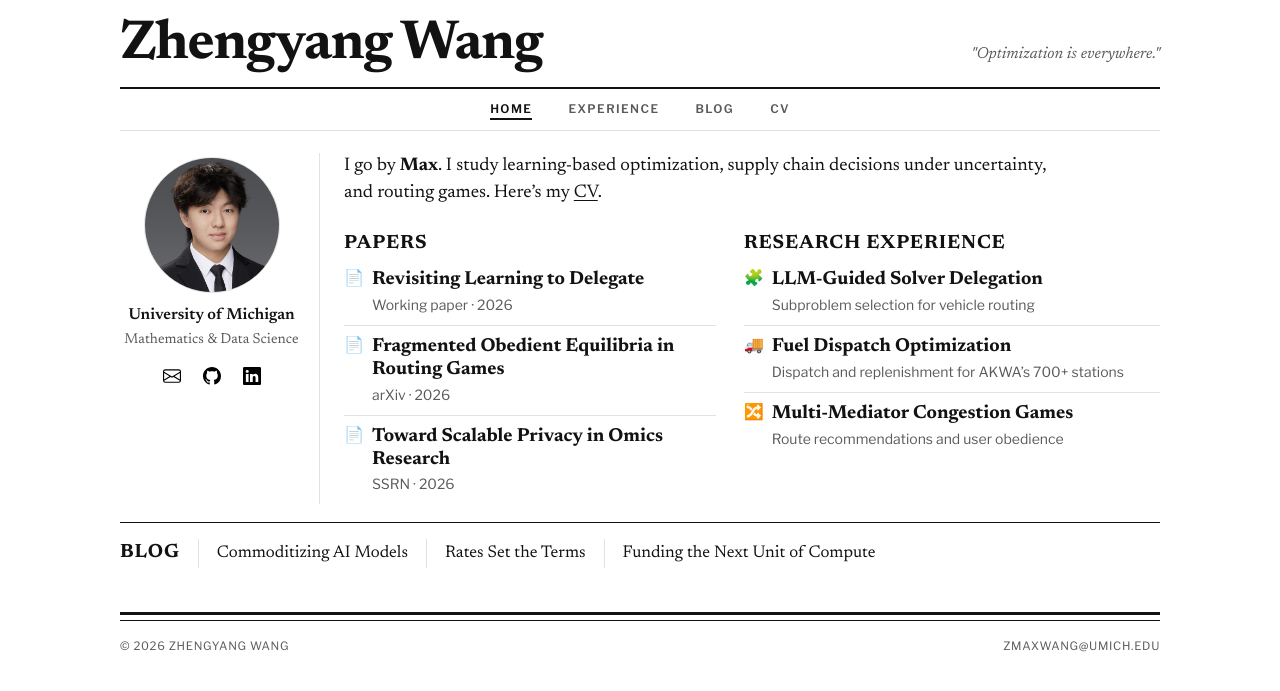
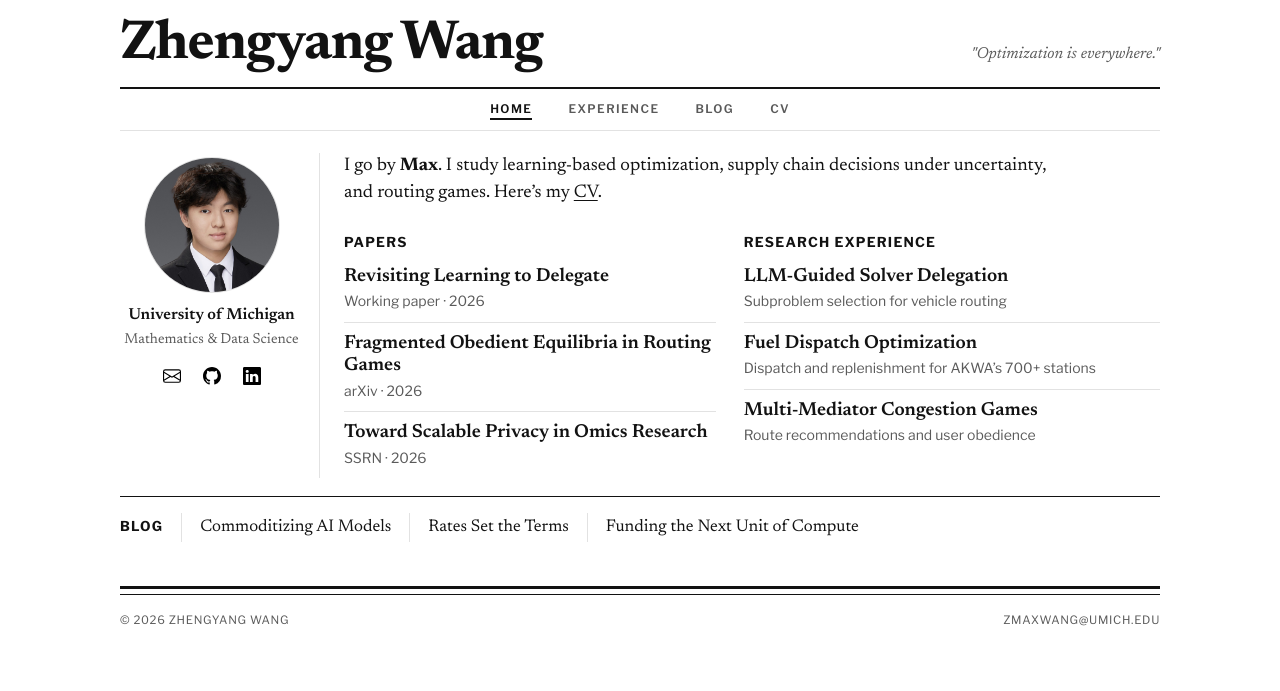
Before and after one commit to MaxWangZY/MaxWangZY.github.io, a Jekyll site: the page built from index.md, in a window 1280 px wide. Shown: the top 691 px of the page. Built offline with Jekyll 4.4.1, drawn with Linux system fonts in a browser that asks for light colours.

Commit message:
Refine homepage and experience links

```diff
--- a/_data/artifacts.yml
+++ b/_data/artifacts.yml
@@ -3,31 +3,25 @@
     - title: Revisiting Learning to Delegate
       description: Working paper · 2026
       url: /papers/revisiting-learning-to-delegate/
-      icon: "📄"
 
     - title: Fragmented Obedient Equilibria in Routing Games
       description: arXiv · 2026
       url: https://arxiv.org/abs/2610.39225
-      icon: "📄"
 
     - title: Toward Scalable Privacy in Omics Research
       description: SSRN · 2026
       url: https://papers.ssrn.com/sol3/papers.cfm?abstract_id=7164458
-      icon: "📄"
 
 - title: Research Experience
   entries:
     - title: LLM-Guided Solver Delegation
       description: Subproblem selection for vehicle routing
       url: /experience/#llm-guided-solver-delegation
-      icon: "🧩"
 
     - title: Fuel Dispatch Optimization
       description: Dispatch and replenishment for AKWA’s 700+ stations
       url: /experience/#fuel-dispatch-optimization
-      icon: "🚚"
 
     - title: Multi-Mediator Congestion Games
       description: Route recommendations and user obedience
       url: /experience/#multi-mediator-congestion-games
-      icon: "🔀"
--- a/assets/css/style.css
+++ b/assets/css/style.css
@@ -238,8 +238,8 @@ p {
 
 .home-heading {
   margin: 0;
-  font-size: 1.2rem;
-  letter-spacing: 0.045em;
+  font: 700 0.85rem/1.35 var(--font-sans);
+  letter-spacing: 0.09em;
   text-transform: uppercase;
 }
 
@@ -255,9 +255,6 @@ p {
 }
 
 .home-entry {
-  display: grid;
-  grid-template-columns: 16px minmax(0, 1fr);
-  gap: 12px;
   padding: 10px 0;
 }
 
@@ -265,14 +262,10 @@ p {
   border-top: 1px solid var(--line);
 }
 
-.home-entry-icon {
-  font-size: 1rem;
-  line-height: 1.35;
-}
-
 .home-entry h3 {
   margin: 0 0 3px;
   font-size: 1.18rem;
+  font-weight: 600;
   line-height: 1.2;
 }
 
@@ -356,6 +349,27 @@ p {
 .post-row:first-child,
 .entry:first-child {
   border-top: 2px solid var(--text);
+}
+
+.page-experience .entry:target {
+  scroll-margin-top: 24px;
+  background-color: #fff3cd;
+}
+
+@media (prefers-reduced-motion: no-preference) {
+  .page-experience .entry:target {
+    animation: experience-highlight 1s ease-out forwards;
+  }
+}
+
+@keyframes experience-highlight {
+  0%, 35% {
+    background-color: #fff3cd;
+  }
+
+  100% {
+    background-color: transparent;
+  }
 }
 
 .page-experience h2 + ol {
--- a/index.md
+++ b/index.md
@@ -37,11 +37,8 @@ title: Home
           <ul class="home-entries" role="list">
             {% for item in group.entries %}
               <li class="home-entry">
-                <span class="home-entry-icon" aria-hidden="true">{{ item.icon }}</span>
-                <div>
-                  <h3><a href="{{ item.url | relative_url | escape }}">{{ item.title | escape }}</a></h3>
-                  <p>{{ item.description | escape }}</p>
-                </div>
+                <h3><a href="{{ item.url | relative_url | escape }}">{{ item.title | escape }}</a></h3>
+                <p>{{ item.description | escape }}</p>
               </li>
             {% endfor %}
           </ul>
```
